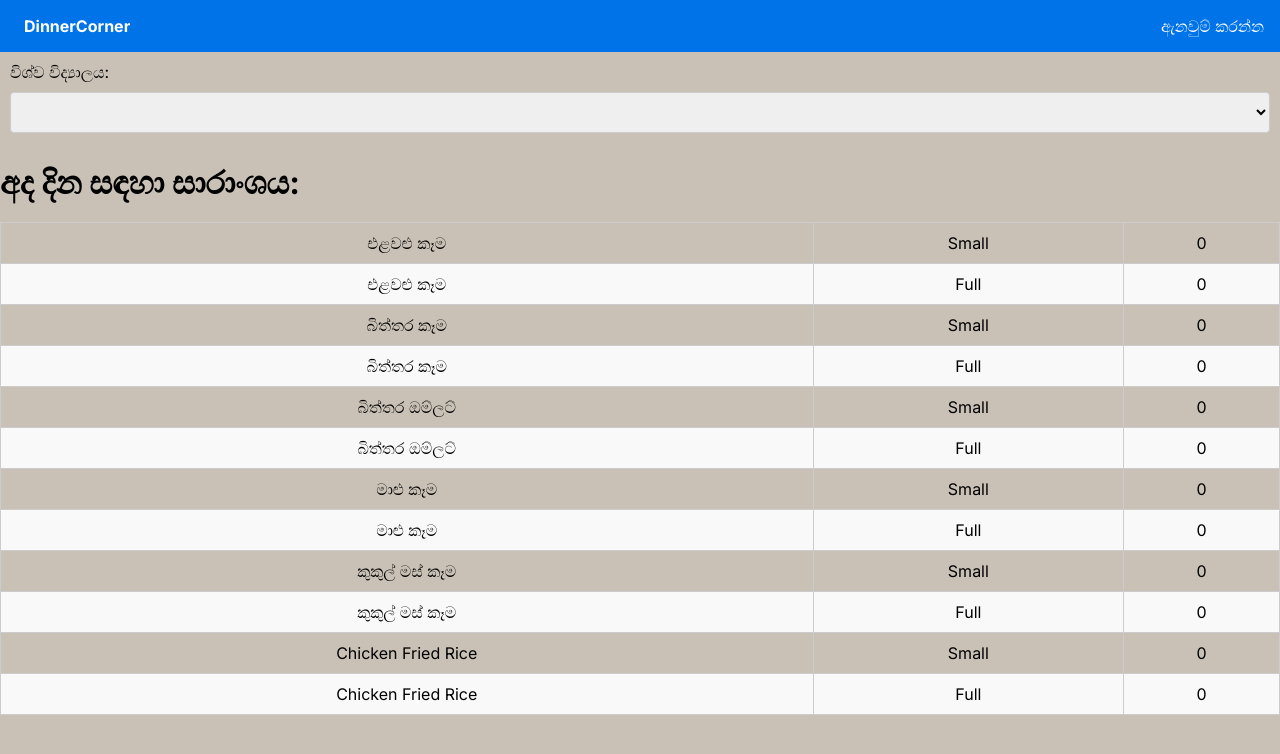
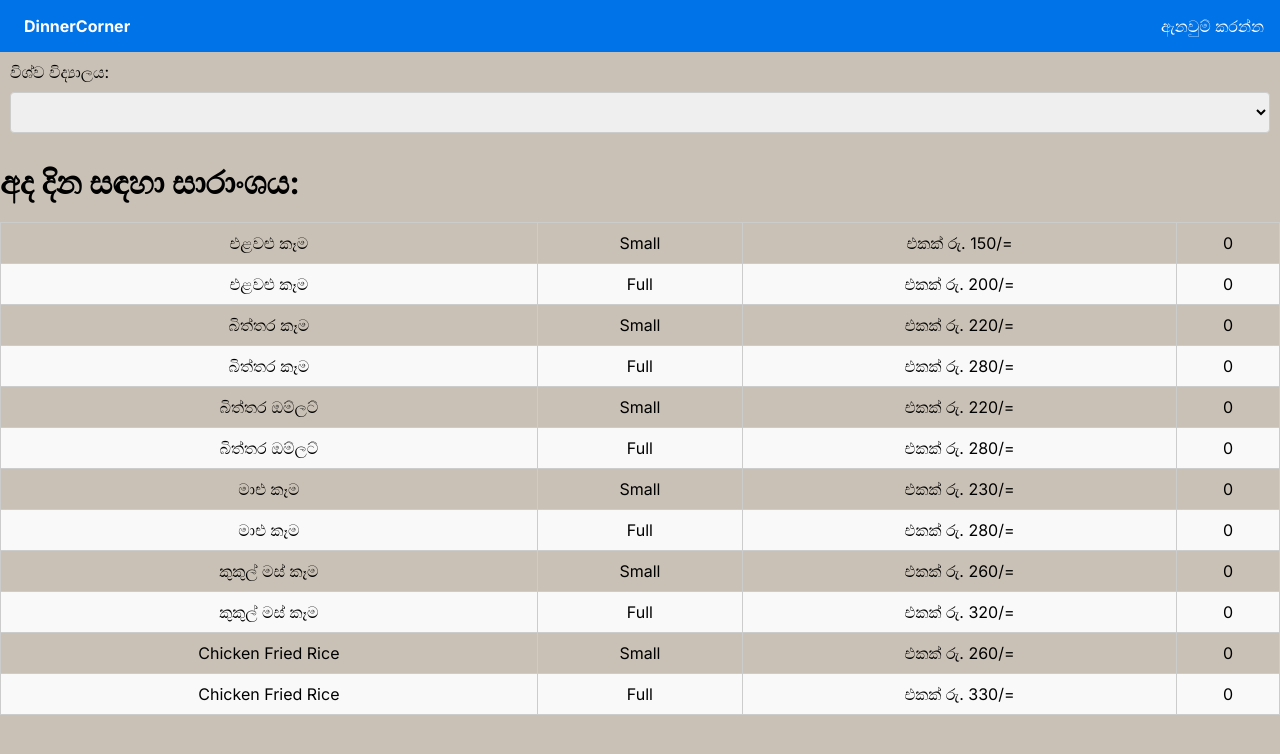
Before and after one commit to Yasith-Heshan/Dinner-Corner, a Next.js app: page /orders in a window 1280 px wide. Shown: the top 754 px of the page. Built offline with nearby package versions, Linux system fonts and the light colour scheme.

Commit message:
new implementation

```diff
--- a/src/components/Categorise/Categorise.jsx
+++ b/src/components/Categorise/Categorise.jsx
@@ -31,6 +31,7 @@ const Categorise = ({orders})=>{
                                 <tr key={index}>
                                     <td>{item.type}</td>
                                     <td>{item.size}</td>
+                                    <td>එකක් රු. {item.price}/=</td>
                                     <td>{itemCount[id]}</td>
                                 </tr>
                                 );
```
